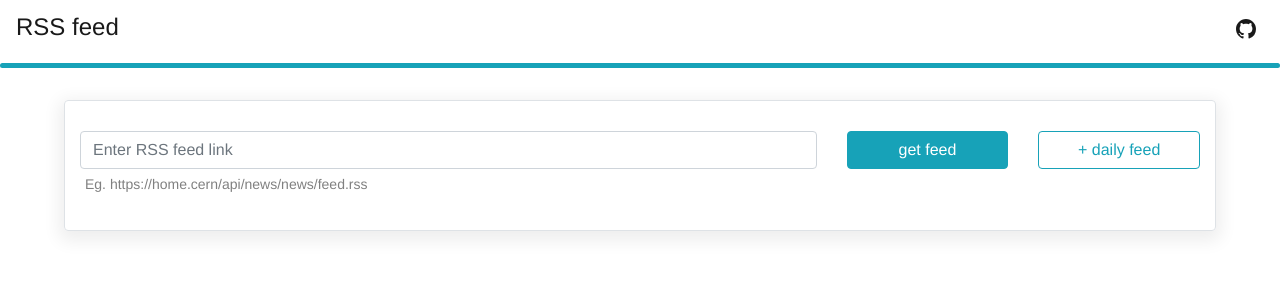
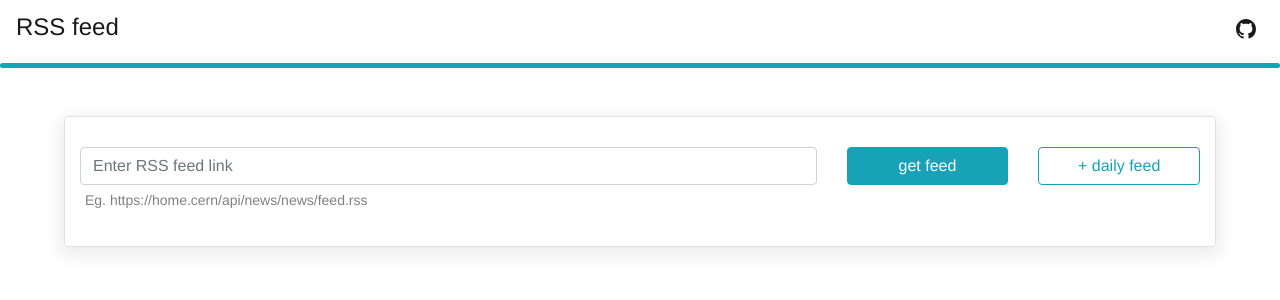
Before and after one commit to anastr0/RSS-feed-aggregator-client, a Vue app: page / in a window 1280 px wide. Shown: the top 300 px of the page. Built offline with nearby package versions, Linux system fonts and the light colour scheme; no server answers.

Commit message:
format prettier

```diff
--- a/src/App.vue
+++ b/src/App.vue
@@ -6,29 +6,25 @@
 </template>
 
 <script>
-import Header from './components/Layout/Header.vue'
-import RSSParentComponent from './components/RSSParentComponent.vue'
+import Header from "./components/Layout/Header.vue";
+import RSSParentComponent from "./components/RSSParentComponent.vue";
 
 export default {
-  name: 'app',
+  name: "app",
   components: {
     Header,
-    RSSParentComponent
-  }
-}
+    RSSParentComponent,
+  },
+};
 </script>
 
 <style>
 #app {
-  font-family: 'Avenir', Helvetica, Arial, sans-serif;
+  font-family: "Avenir", Helvetica, Arial, sans-serif;
   -webkit-font-smoothing: antialiased;
   -moz-osx-font-smoothing: grayscale;
   text-align: justify;
   color: #2c3e50;
-}
-
-.shadows {
-  box-shadow: 0px 5px 17px 5px rgb(0 0 0 / 7%);
 }
 
 .col {
@@ -37,6 +33,8 @@ export default {
 
 .container-fluid {
   width: 90vw;
+  margin-block: 2rem;
+  box-shadow: 0px 5px 17px 5px rgb(0 0 0 / 7%);
 }
 
 ::-webkit-scrollbar {
--- a/src/components/RSSComponents/SearchBar.vue
+++ b/src/components/RSSComponents/SearchBar.vue
@@ -30,7 +30,11 @@
         </button>
       </b-col>
     </b-row>
-    <b-row> <div class="example">Eg. https://home.cern/api/news/news/feed.rss</div></b-row>
+    <b-row>
+      <div class="example">
+        Eg. https://home.cern/api/news/news/feed.rss
+      </div></b-row
+    >
   </b-container>
 </template>
 
@@ -60,12 +64,11 @@ export default {
 
 <style scoped>
 .search-bar {
-  margin-block: 2rem;
+  margin-block: 3rem;
   padding: 30px 15px;
   width: 90vw;
-  /*box-shadow: 0px 5px 17px 5px rgb(0 0 0 / 7%);*/
-  border: .1rem solid #dee2e6;
-  border-radius: .25rem;
+  border: 0.1rem solid #dee2e6;
+  border-radius: 0.25rem;
 }
 
 .example {
```
Also changed, not shown: src/components/RSSComponents/DailyFeedTable.vue (+6 -1 lines).
